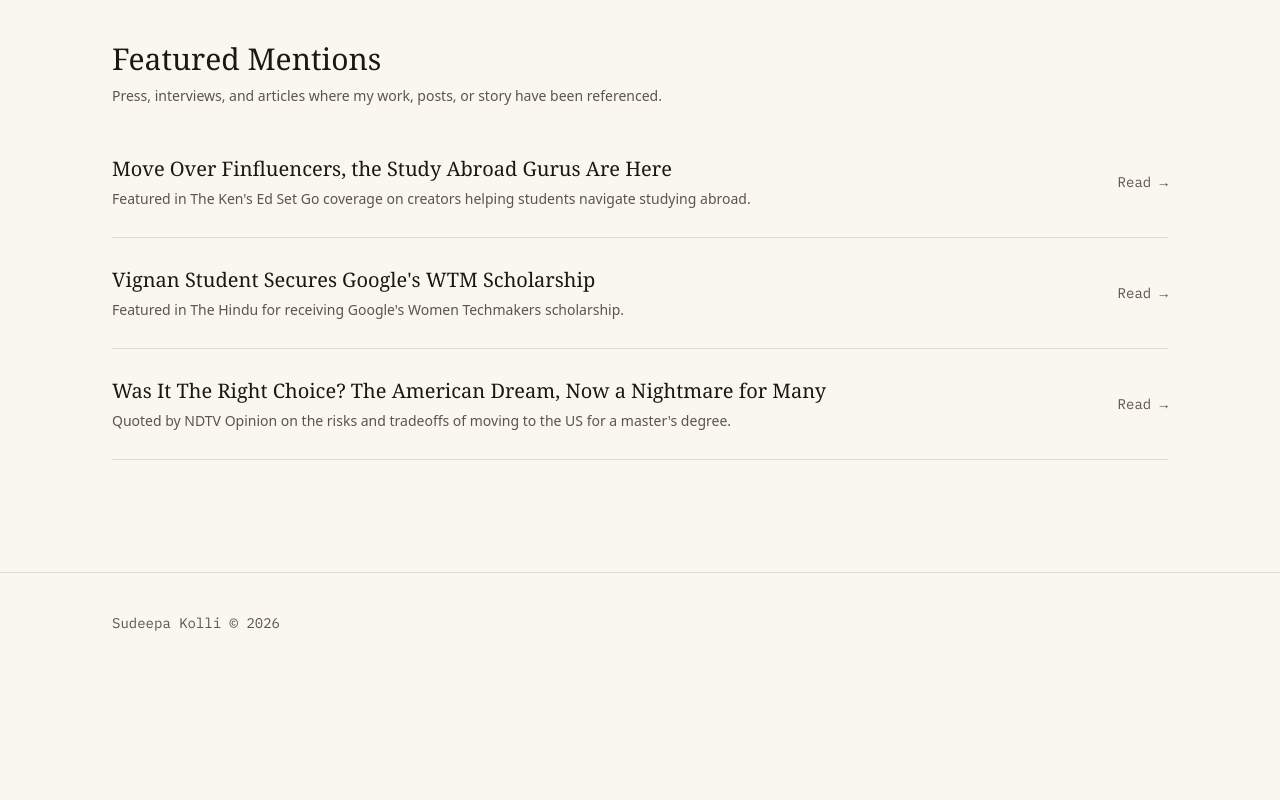
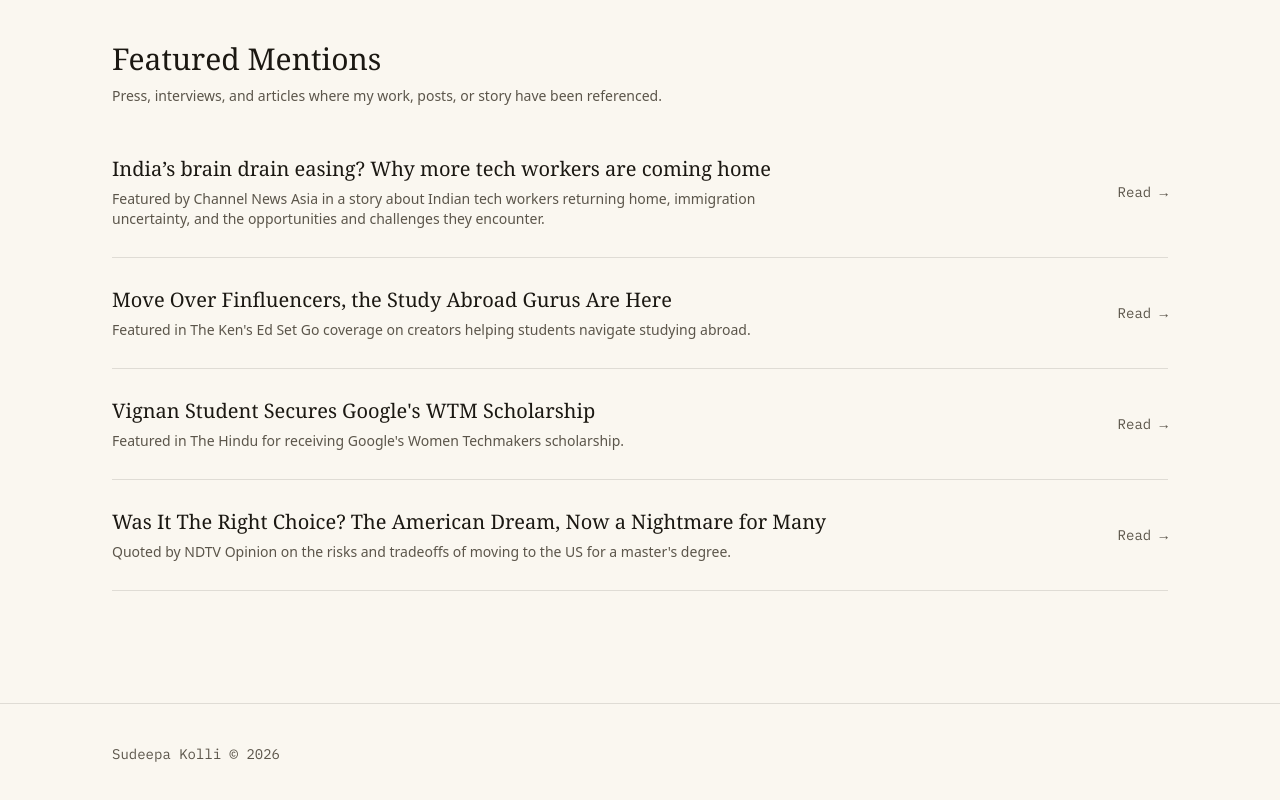
Before and after one commit to SudeepaNoble/SudeepaNoble.github.io, a Next.js app: page /writing in a window 1280 px wide. Shown: the part 1766-2566 px from the top of the page. Before the commit the page ends 2439 px from the top, so only its background shows below. Built offline with nearby package versions, Linux system fonts and the light colour scheme.

Commit message:
Add Channel News Asia featured mention

```diff
--- a/src/data/writing.ts
+++ b/src/data/writing.ts
@@ -158,6 +158,18 @@ export const writing: WritingEntry[] = [
     impressionsSummary: "2,312 impressions over X",
   },
   {
+    slug: "cna-india-brain-drain",
+    title: "India’s brain drain easing? Why more tech workers are coming home",
+    shortDescription:
+      "Featured by Channel News Asia in a story about Indian tech workers returning home, immigration uncertainty, and the opportunities and challenges they encounter.",
+    section: "Featured Mentions",
+    category: "Featured",
+    date: "2026-09-18",
+    externalUrl:
+      "https://www.channelnewsasia.com/asia/india-brain-drain-tech-workers-coming-home-6391866",
+    readingTime: "6 min read",
+  },
+  {
     slug: "the-ken-study-abroad-gurus",
     title: "Move Over Finfluencers, the Study Abroad Gurus Are Here",
     shortDescription:
```
